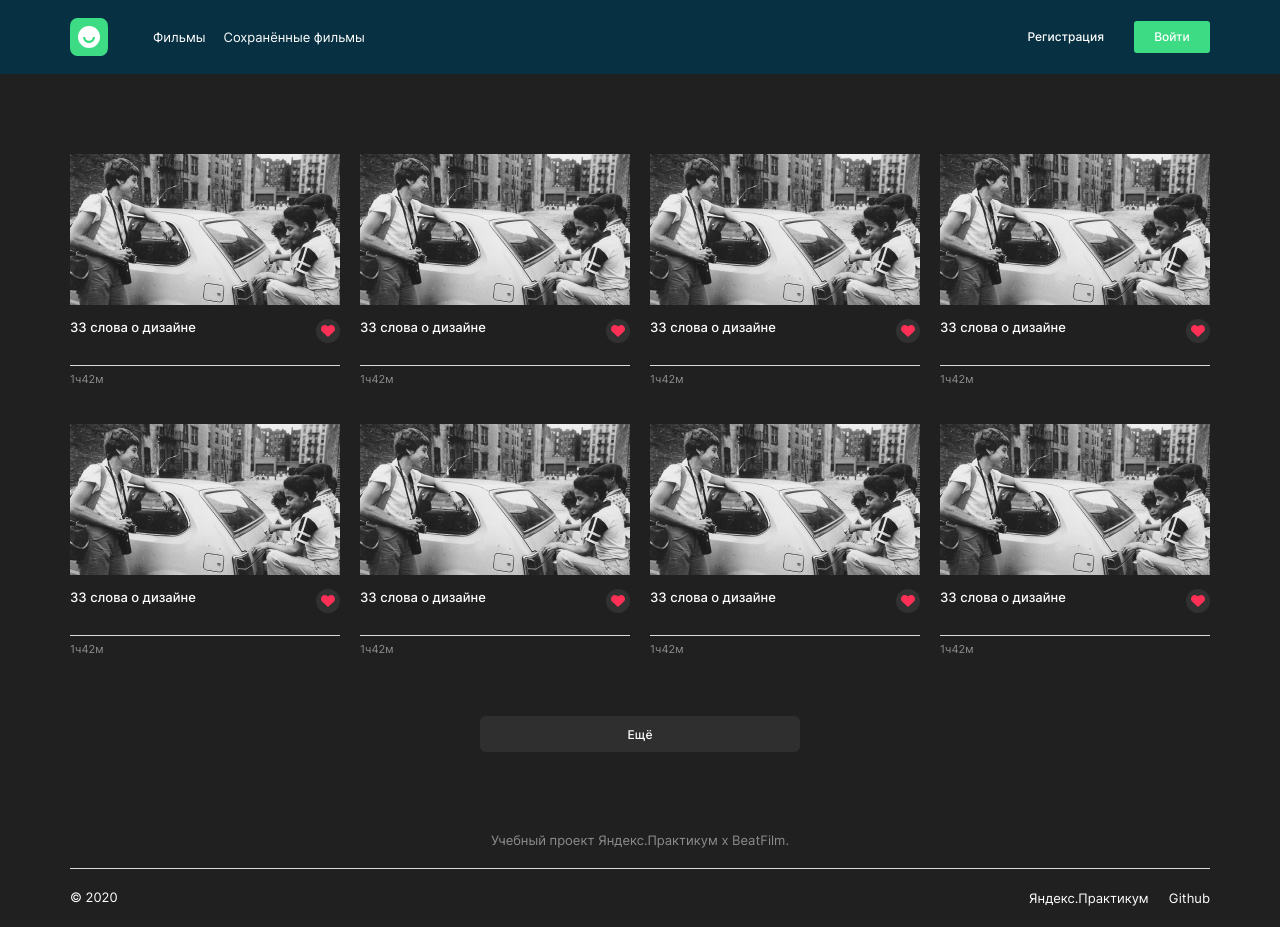
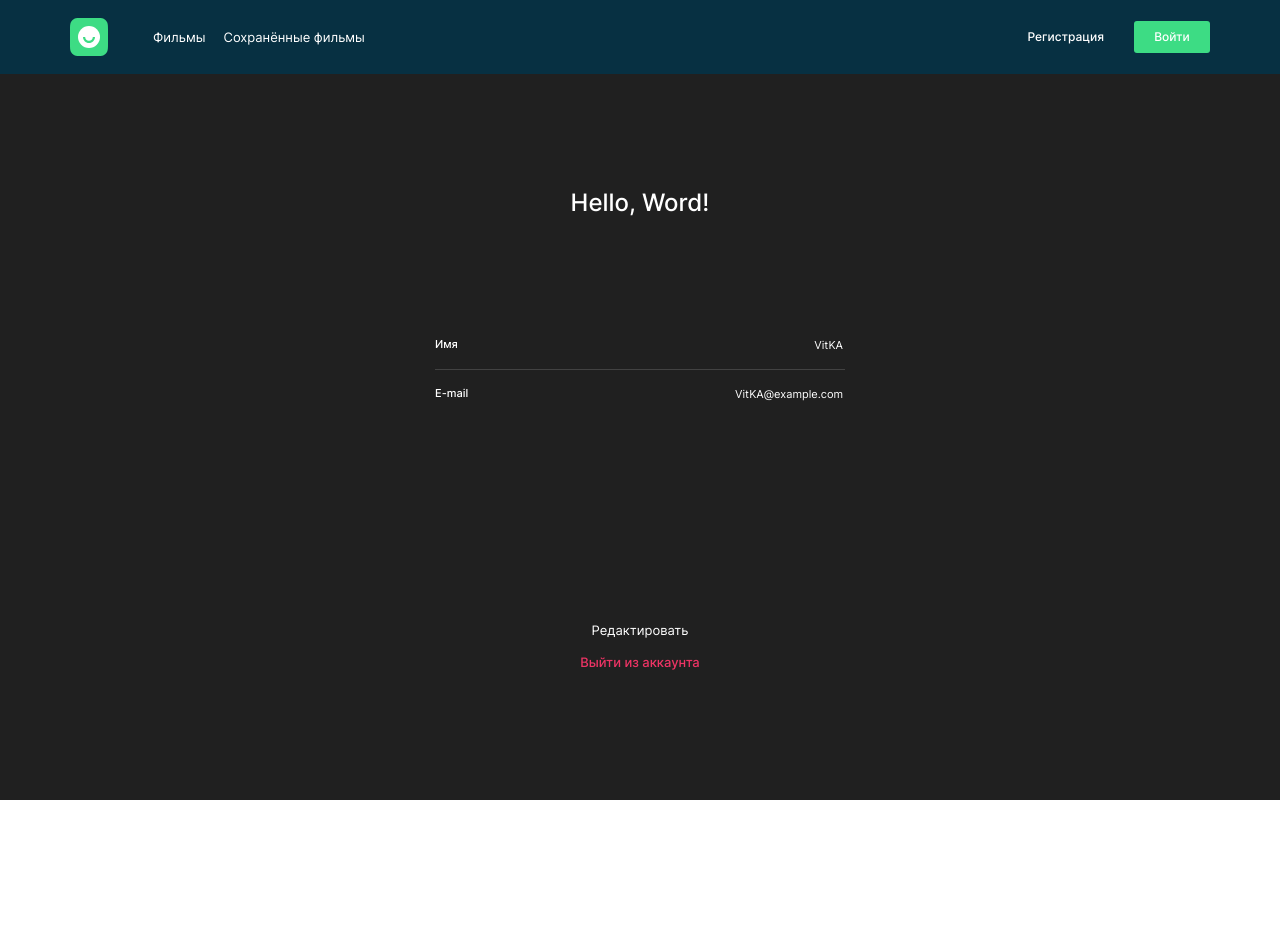
Before and after one commit to vitka27/movies-explorer-frontend, a React (Create React App) app: page /profile in a window 1280 px wide. After the commit the page ends 800 px from the top, so only its background shows below. Built offline with nearby package versions, Linux system fonts and the light colour scheme.

Commit message:
add block Profileэ

```diff
--- a/src/components/App/App.js
+++ b/src/components/App/App.js
@@ -2,6 +2,8 @@ import Header from "../Header/Header";
 import Main from "../Main/Main";
 import Footer from "../Footer/Footer";
 import Movies from "../Movies/Movies";
+import Login from "../Auth/Login/Login";
+import Profile from "../Auth/Profile/Profile";
 
 
 function App() {
@@ -10,9 +12,10 @@ function App() {
 
       <Header />
       {/* <Main /> */}
-      <Movies />
-      <Footer />
-
+      {/* <Movies /> */}
+      {/* <Login /> */}
+      <Profile />
+      {/* <Footer /> */}
     </div>
   );
 }
--- /dev/null
+++ b/src/components/Auth/Login/Login.jsx
@@ -0,0 +1,7 @@
+import React from 'react'
+
+export default function Login() {
+  return (
+    <div>Login</div>
+  )
+}
--- /dev/null
+++ b/src/components/Auth/Profile/Profile.css
@@ -0,0 +1,89 @@
+.profile {
+  background: #202020;
+  height: calc(100vh - 74px);
+  display: flex;
+  flex-direction: column;
+  justify-content: center;
+  align-items: center;
+}
+.profile__form {
+  max-width: 410px;
+  width: 100%;
+}
+.profile__title {
+  margin: 0;
+  padding-bottom: 120px;
+  color: #fff;
+  text-align: center;
+  font-family: Inter;
+  font-size: 24px;
+  font-style: normal;
+  font-weight: 500;
+  line-height: normal;
+}
+.profile__inputs {
+  border: none;
+  margin: 0;
+  padding: 0;
+}
+.profile__input {
+  border-bottom: 1px solid #424242;
+  padding-bottom: 16px;
+}
+.profile__input:last-child {
+  border: none;
+  padding-bottom: 0;
+  padding-top: 16px;
+}
+.profile__input-name {
+  display: flex;
+  justify-content: space-between;
+  color: #fff;
+  font-family: Inter;
+  font-size: 11px;
+  font-style: normal;
+  font-weight: 500;
+  line-height: normal;
+}
+.profile__input-text {
+  background-color: transparent;
+  border: none;
+  width: 80%;
+  color: #fff;
+  text-align: right;
+  font-family: Inter;
+  font-size: 11px;
+  font-style: normal;
+  font-weight: 400;
+  line-height: normal;
+}
+.profile__input-text:focus {
+  outline: none;
+}
+.profile__input-error {
+}
+.profile__buttons {
+  display: flex;
+  flex-direction: column;
+  padding-top: 220px;
+}
+.profile__button {
+  margin: 0;
+  padding: 0;
+  border: none;
+  margin-bottom: 16px;
+  background-color: transparent;
+  cursor: pointer;
+
+  color: #fff;
+  text-align: center;
+  font-family: Inter;
+  font-size: 13px;
+  font-style: normal;
+  font-weight: 400;
+  line-height: normal;
+}
+.profile__button_type_exit {
+  color: #ee3465;
+  font-weight: 500;
+}
--- /dev/null
+++ b/src/components/Auth/Profile/Profile.jsx
@@ -0,0 +1,48 @@
+import React from "react";
+
+export default function Profile() {
+  return (
+    <section className="profile">
+      <form className="profile__form" noValidate="" action="#">
+        <h3 className="profile__title">Hello, Word!</h3>
+        <fieldset className="profile__inputs">
+          <div className="profile__input">
+            <label htmlFor="" className="profile__input-name">
+              Имя
+              <input
+                type="text"
+                className="profile__input-text"
+                id=""
+                value={"VitKA"}
+              />
+            </label>
+            <span className="profile__input-error"></span>
+          </div>
+          <div className="profile__input">
+            <label htmlFor="" className="profile__input-name">
+              E-mail
+              <input
+                type="text"
+                className="profile__input-text"
+                id=""
+                value={"VitKA@example.com"}
+              />
+            </label>
+            <span className="profile__input-error"></span>
+          </div>
+        </fieldset>
+        <div className="profile__buttons">
+          <button className="profile__button" type="button">
+            Редактировать
+          </button>
+          <button
+            className="profile__button profile__button_type_exit"
+            type="button"
+          >
+            Выйти из аккаунта
+          </button>
+        </div>
+      </form>
+    </section>
+  );
+}
--- a/src/components/Movies/Movies.jsx
+++ b/src/components/Movies/Movies.jsx
@@ -1,10 +1,12 @@
 import React from 'react'
 import MoviesCardList from './MoviesCardList/MoviesCardList'
 import Preloader from './Preloader/Preloader'
+import SearchForm from './SearchForm/SearchForm'
 
 export default function Movies() {
   return (
     <>
+      <SearchForm />
       <MoviesCardList />
       <Preloader />
     </>
--- a/src/components/Movies/SearchForm/SearchForm.jsx
+++ b/src/components/Movies/SearchForm/SearchForm.jsx
@@ -0,0 +1,9 @@
+import React from "react";
+
+export default function SearchForm() {
+  return (
+    <>
+    <div className="">SearchForm</div>
+    </>
+  );
+}
--- a/src/index.css
+++ b/src/index.css
@@ -18,4 +18,8 @@
 @import url('./components/Movies/SearchForm/SearchForm.css');
 @import url('./components/Movies/Preloader/Preloader.css');
 
+@import url('./components/Auth/Login/Login.css');
+@import url('./components/Auth/Register/Register.css');
+@import url('./components/Auth/Profile/Profile.css');
+
 @import url('./components/Footer/Footer.css');
```
Also changed, not shown: src/components/Auth/Login/Login.css (added), src/components/Auth/Register/Register.css (added), src/components/Auth/Register/Register.jsx (added), src/image/search.svg (added).
